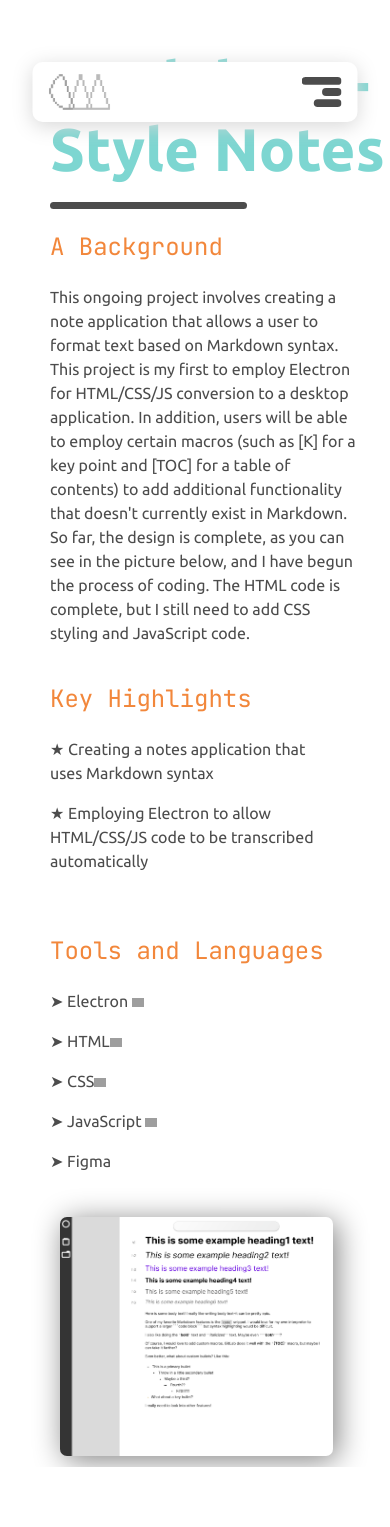
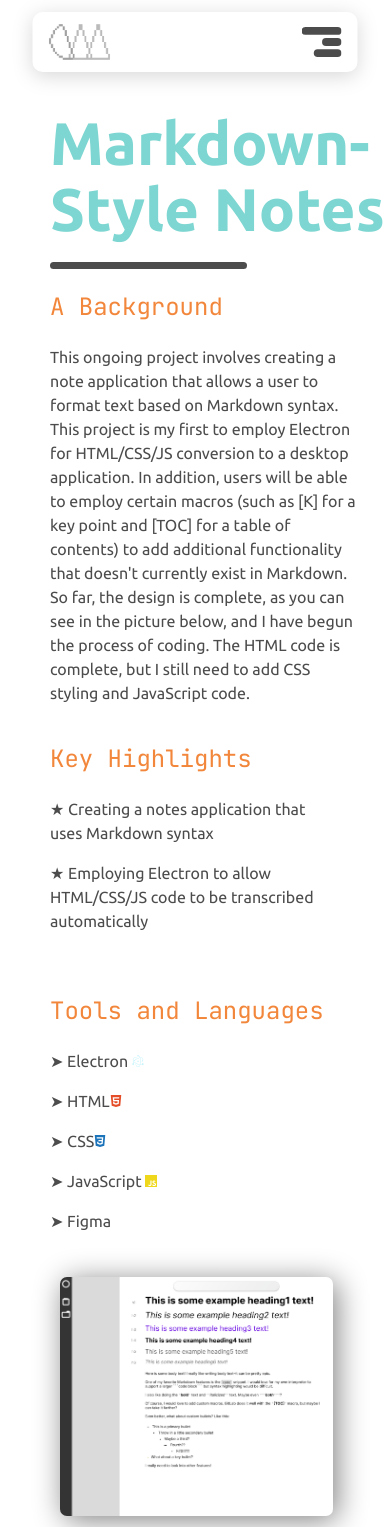
Before and after one commit to millercharlie/Digital-Portfolio, a React (Vite) app: page /projects/project-two in a window 390 px wide. Before the commit the page ends 1467 px from the top, so only its background shows below. Built offline with nearby package versions, Linux system fonts and the light colour scheme; grey boxes are pictures that could not be loaded.

Commit message:
Remove ProjectShowcase.jsx SVG
- Replace Project showcase page SVG with padding

```diff
--- a/src/index.css
+++ b/src/index.css
@@ -507,6 +507,9 @@ svg.git-repo text {
 }
 
 @media only screen and (max-width: 600px) {
+  .ps-container {
+    padding-top: 60px;
+  }
   .ps-content {
     display: block;
     align-content: center;
--- a/src/pages/ProjectShowcase.jsx
+++ b/src/pages/ProjectShowcase.jsx
@@ -19,9 +19,10 @@ export default function ProjectShowcase({ project }) {
   return (
     <>
       <div>
-        <NavBar fun={() => {}} />
+        <NavBar fun={() => {
+        }}/>
       </div>
-      <div className="">
+      <div className="ps-container">
         <div className="ps-heading">
           <h1 className="ps-title">
             <strong>{titleText}</strong>
@@ -43,33 +44,30 @@ export default function ProjectShowcase({ project }) {
                 return (
                   <p className="ps-points" key={`${tool} element`}>
                     {`➤ ${tool}`}
-                    <img src="src/assets/tool_icons/html.svg" alt="html_icon" className="tool-icon"/>
+                    <img src="../assets/tool_icons/html.svg" alt="html_icon" className="tool-icon"/>
                   </p>
                 );
-              }
-              else if (tool === "CSS") {
+              } else if (tool === "CSS") {
                 return (
                   <p className="ps-points" key={`${tool} element`}>
                     {`➤ ${tool}`}
-                    <img src="src/assets/tool_icons/css.svg" alt="css_icon" className="tool-icon"/>
+                    <img src="../assets/tool_icons/css.svg" alt="css_icon" className="tool-icon"/>
                   </p>
                 );
-              }
-              else if (tool === "JavaScript") {
+              } else if (tool === "JavaScript") {
                 return (
                   <p className="ps-points" key={`${tool} element`}>
                     {`➤ ${tool}`}
                     {" "}
-                    <img src="src/assets/tool_icons/javascript.svg" alt="javascript_icon" className="tool-icon"/>
+                    <img src="../assets/tool_icons/javascript.svg" alt="javascript_icon" className="tool-icon"/>
                   </p>
                 );
-              }
-              else if (tool === "Electron") {
+              } else if (tool === "Electron") {
                 return (
                   <p className="ps-points" key={`${tool} element`}>
                     {`➤ ${tool}`}
                     {" "}
-                    <img src="src/assets/tool_icons/electron.svg" alt="electron_icon" className="tool-icon"/>
+                    <img src="../assets/tool_icons/electron.svg" alt="electron_icon" className="tool-icon"/>
                   </p>
                 );
               }
```
